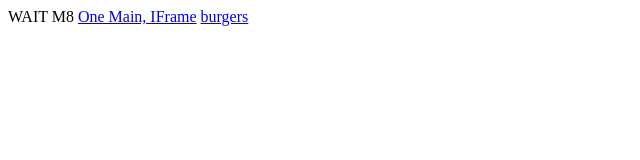
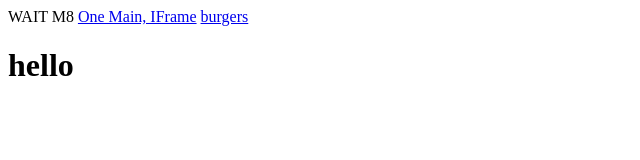
Before and after one commit to abdulNoori/HTML-websiteTemplates, a plain HTML site: page index.html in a window 1280 px wide. Shown: the whole page, without its empty margins (0-640 px from the left). Drawn offline with Linux system fonts and the light colour scheme.

Commit message:
Update index.html

```diff
--- a/index.html
+++ b/index.html
@@ -1,3 +1,14 @@
+<html>
+
+
+
+
 WAIT M8
 <a href="OneMain,%20IFrame/">One Main, IFrame</a>
 <a href="AllTheAnimations/hamburger.html">burgers</a>
+
+  <h1> hello</h1>
+
+
+
+  </html>
```
